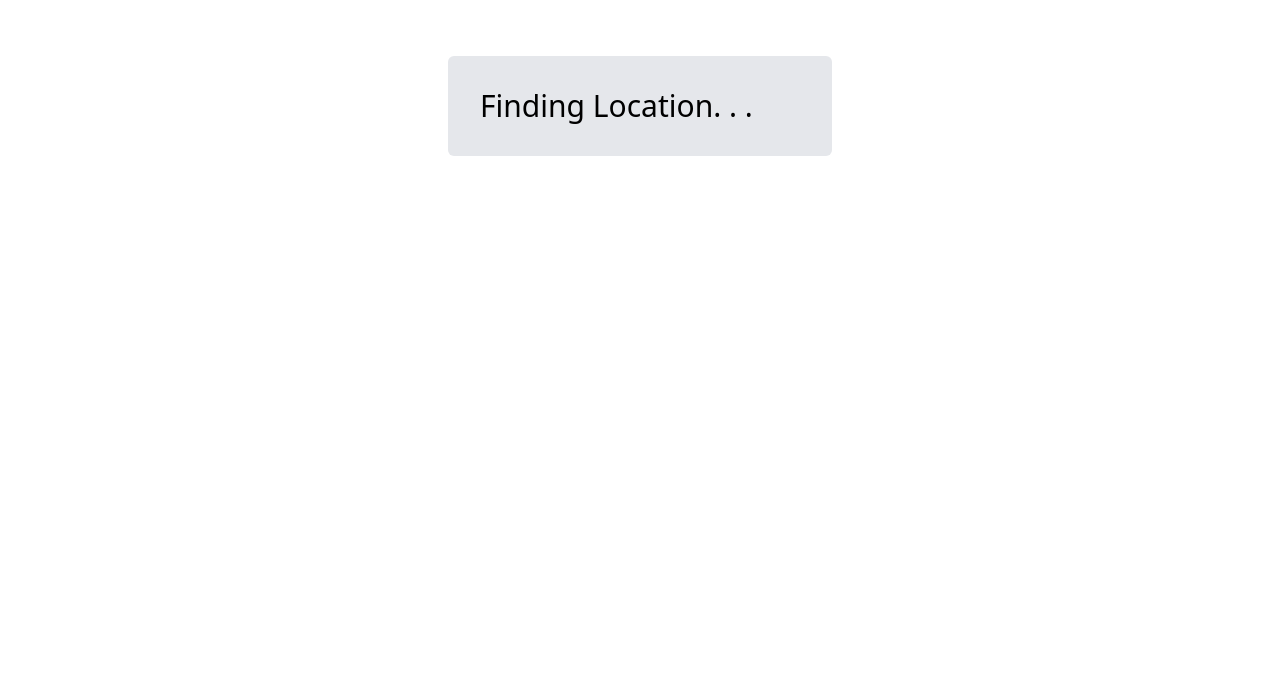
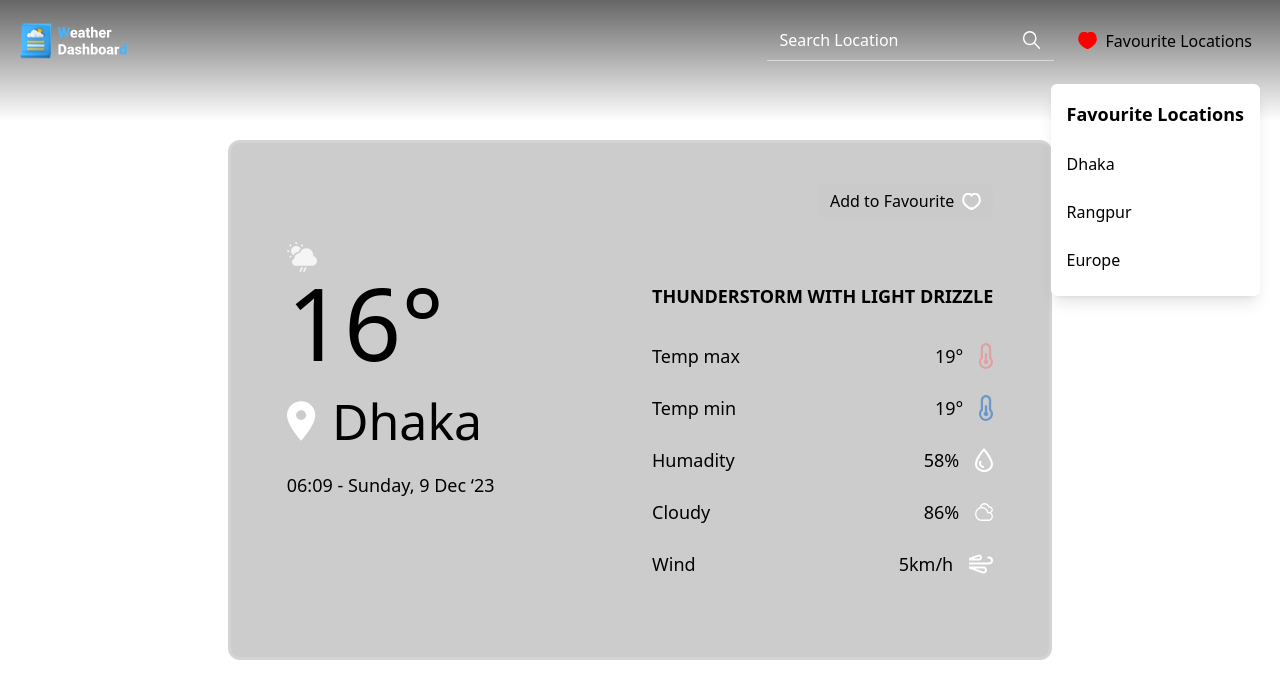
Before and after one commit to shojibruhan/weatherAPIdashboard, a React (Vite) app: page / in a window 1280 px wide. Shown: the top 698 px of the page. Built offline with nearby package versions, Linux system fonts and the light colour scheme; no server answers.

Commit message:
(feat) restructuring whole component

```diff
--- a/src/App.jsx
+++ b/src/App.jsx
@@ -1,22 +1,24 @@
 import React from "react";
+import Page from "./part_2/Page";
 // import {LocationProvider } from './provider/LocationProvider';
-import {
-  FavouriteProvider,
-  LocationProvider,
-  WeatherProvider,
-} from "./provider";
+// import {
+//   FavouriteProvider,
+//   LocationProvider,
+//   WeatherProvider,
+// } from "./provider";
 
-import Page from "./components/Page";
+// import Page from "./components/Page";
 const App = () => {
   return (
     <>
-      <LocationProvider>
+      {/* <LocationProvider>
         <WeatherProvider>
           <FavouriteProvider>
             <Page />
           </FavouriteProvider>
         </WeatherProvider>
-      </LocationProvider>
+      </LocationProvider> */}
+      <Page />
     </>
   );
 };
--- a/src/index.css
+++ b/src/index.css
@@ -7,7 +7,11 @@
   --color-body: #1d1e28;
   --color-light: #fff;
 }
-
+.container {
+  padding: 1.25rem;
+  margin-left: auto;
+  margin-right: auto;
+}
 /* * @type {import('tailwindcss').Config}
 {export default {
     content: ["./index.html", "./src*.{js,ts,jsx,tsx}"],
--- /dev/null
+++ b/src/part_2/Page.jsx
@@ -0,0 +1,18 @@
+import React from "react";
+import Header from "./components/header/Header";
+import WeatherBoard from "./components/weather/WeatherBoard";
+
+const Page = () => {
+  return (
+    <div className="grid h-screen place-items-center">
+      <Header />
+      <main>
+        <section>
+          <WeatherBoard />
+        </section>
+      </main>
+    </div>
+  );
+};
+
+export default Page;
--- /dev/null
+++ b/src/part_2/components/header/Favourite.jsx
@@ -0,0 +1,12 @@
+import React from "react";
+import HeartImage from "../../../assets/heart-red.svg";
+const Favourite = () => {
+  return (
+    <div className="p-2 hover:bg-black/30 cursor-pointer flex gap-2 items-center rounded-md transition-all">
+      <img src={HeartImage} alt="heart" />
+      <span>Favourite Locations</span>
+    </div>
+  );
+};
+
+export default Favourite;
--- /dev/null
+++ b/src/part_2/components/header/FavouriteListModal.jsx
@@ -0,0 +1,16 @@
+import React from "react";
+
+const FavouriteListModal = () => {
+  return (
+    <div className="max-w-xs py-4 bg-white rounded-md border-gray-500 absolute right-0 top-16 text-black shadow-lg ">
+      <h3 className="text-lg font-bold px-4">Favourite Locations</h3>
+      <ul className="space-y-2 mt-4 *:py-2 *:px-4 *:cursor-pointer">
+        <li className="hover:bg-gray-200">Dhaka</li>
+        <li className="hover:bg-gray-200">Rangpur</li>
+        <li className="hover:bg-gray-200">Europe</li>
+      </ul>
+    </div>
+  );
+};
+
+export default FavouriteListModal;
--- /dev/null
+++ b/src/part_2/components/header/Header.jsx
@@ -0,0 +1,22 @@
+import React from "react";
+import Favourite from "./Favourite";
+import FavouriteListModal from "./FavouriteListModal";
+import Logo from "./Logo";
+import Search from "./Search";
+
+const Header = () => {
+  return (
+    <header className="fixed w-full top-0 z-50 bg-gradient-to-b from-black/60 to-black/0 pb-10">
+      <nav className="container flex items-center justify-between py-6">
+        <Logo />
+        <div className="flex items-center gap-4 relative">
+          <Search />
+          <Favourite />
+          <FavouriteListModal />
+        </div>
+      </nav>
+    </header>
+  );
+};
+
+export default Header;
--- /dev/null
+++ b/src/part_2/components/header/Logo.jsx
@@ -0,0 +1,11 @@
+import React from "react";
+import LogoImage from "../../../assets/logo.svg";
+const Logo = () => {
+  return (
+    <a href="./index.html">
+      <img className="h-9" src={LogoImage} alt="Weather App" />
+    </a>
+  );
+};
+
+export default Logo;
--- /dev/null
+++ b/src/part_2/components/header/Search.jsx
@@ -0,0 +1,22 @@
+import React from "react";
+import SearchImage from "../../../assets/search.svg";
+
+const Search = () => {
+  return (
+    <form action="#">
+      <div className="flex items-center space-x-2 py-2 px-3 group focus-within:bg-black/30 transition-all border-b border-white/50 focus-within:border-b-0 focus-within:rounded-md">
+        <input
+          className="bg-transparent  placeholder:text-white text-white w-full text-xs md:text-base outline-none border-none"
+          type="search"
+          placeholder="Search Location"
+          required
+        />
+        <button type="submit">
+          <img src={SearchImage} />
+        </button>
+      </div>
+    </form>
+  );
+};
+
+export default Search;
--- /dev/null
+++ b/src/part_2/components/weather/AddToFavourite.jsx
@@ -0,0 +1,17 @@
+import React from "react";
+import HeartIcon from "../../../assets/heart.svg";
+
+const AddToFavourite = () => {
+  return (
+    <div className="md:col-span-2">
+      <div className="flex items-center justify-end space-x-6">
+        <button className="text-sm md:text-base inline-flex items-center space-x-2 px-3 py-1.5 rounded-md bg-[#C5C5C54D]">
+          <span>Add to Favourite</span>
+          <img src={HeartIcon} alt="" />
+        </button>
+      </div>
+    </div>
+  );
+};
+
+export default AddToFavourite;
--- /dev/null
+++ b/src/part_2/components/weather/WeatherBoard.jsx
@@ -0,0 +1,20 @@
+import React from "react";
+import AddToFavourite from "./AddToFavourite";
+import WeatherCondition from "./WeatherCondition";
+import WeatherHeadline from "./WeatherHeadline";
+
+const WeatherBoard = () => {
+  return (
+    <div className="container">
+      <div className="grid bg-black/20 rounded-xl backdrop-blur-md border-2 lg:border-[3px] border-white/[14%] px-4 lg:px-14 py-6 lg:py-10 min-h-[520px] max-w-[1058px] mx-auto">
+        <div className="grid md:grid-cols-2 gap-10 md:gap-6">
+          <AddToFavourite />
+          <WeatherHeadline />
+          <WeatherCondition />
+        </div>
+      </div>
+    </div>
+  );
+};
+
+export default WeatherBoard;
--- /dev/null
+++ b/src/part_2/components/weather/WeatherCondition.jsx
@@ -0,0 +1,54 @@
+import React from "react";
+import CloudyIcon from "../../../assets/icons/cloud.svg";
+import HumidityIcon from "../../../assets/icons/humidity.svg";
+import TempMaxIcon from "../../../assets/icons/temp-max.svg";
+import TempMinIcon from "../../../assets/icons/temp-min.svg";
+import WindIcon from "../../../assets/icons/wind.svg";
+const WeatherCondition = () => {
+  return (
+    <div>
+      <p className="text-sm lg:text-lg font-bold uppercase mb-8">
+        thunderstorm with light drizzle
+      </p>
+      <ul className="space-y-6 lg:space-y-6">
+        <li className="text-sm lg:text-lg flex items-center justify-between space-x-4">
+          <span>Temp max</span>
+          <div className="inline-flex space-x-4">
+            <p>19°</p>
+            <img src={TempMaxIcon} alt="temp-max" />
+          </div>
+        </li>
+        <li className="text-sm lg:text-lg flex items-center justify-between space-x-4">
+          <span>Temp min</span>
+          <div className="inline-flex space-x-4">
+            <p>19°</p>
+            <img src={TempMinIcon} alt="temp-min" />
+          </div>
+        </li>
+        <li className="text-sm lg:text-lg flex items-center justify-between space-x-4">
+          <span>Humadity</span>
+          <div className="inline-flex space-x-4">
+            <p>58%</p>
+            <img src={HumidityIcon} alt="humidity" />
+          </div>
+        </li>
+        <li className="text-sm lg:text-lg flex items-center justify-between space-x-4">
+          <span>Cloudy</span>
+          <div className="inline-flex space-x-4">
+            <p>86%</p>
+            <img src={CloudyIcon} alt="cloudy" />
+          </div>
+        </li>
+        <li className="text-sm lg:text-lg flex items-center justify-between space-x-4">
+          <span>Wind</span>
+          <div className="inline-flex space-x-4">
+            <p>5km/h</p>
+            <img src={WindIcon} alt="wind" />
+          </div>
+        </li>
+      </ul>
+    </div>
+  );
+};
+
+export default WeatherCondition;
--- /dev/null
+++ b/src/part_2/components/weather/WeatherHeadline.jsx
@@ -0,0 +1,25 @@
+import React from "react";
+import CloudIcon from "../../../assets/cloud.svg";
+import PinIcon from "../../../assets/pin.svg";
+
+const WeatherHeadline = () => {
+  return (
+    <div>
+      <div className="max-md:flex items-center justify-between md:-mt-10">
+        <img src={CloudIcon} alt="cloud" />
+        <div className="max-md:flex items-center max-md:space-x-4">
+          <h1 className="text-[60px] lg:text-[80px] xl:text-[100px] leading-none md:mb-4">
+            16°
+          </h1>
+          <div className="flex items-center space-x-4 md:mb-4">
+            <img src={PinIcon} />
+            <h2 className="text-2xl lg:text-[50px]">Dhaka</h2>
+          </div>
+        </div>
+      </div>
+      <p className="text-sm lg:text-lg">06:09 - Sunday, 9 Dec ‘23</p>
+    </div>
+  );
+};
+
+export default WeatherHeadline;
```
